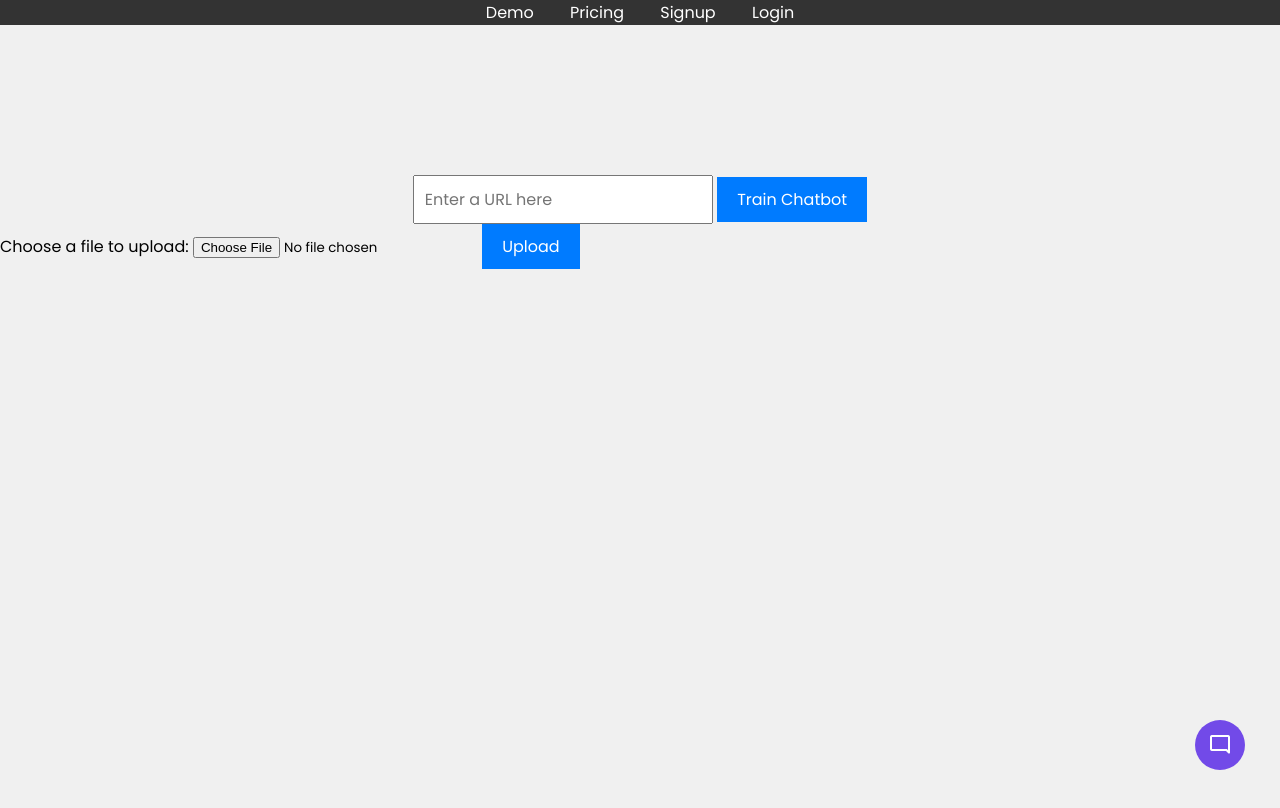
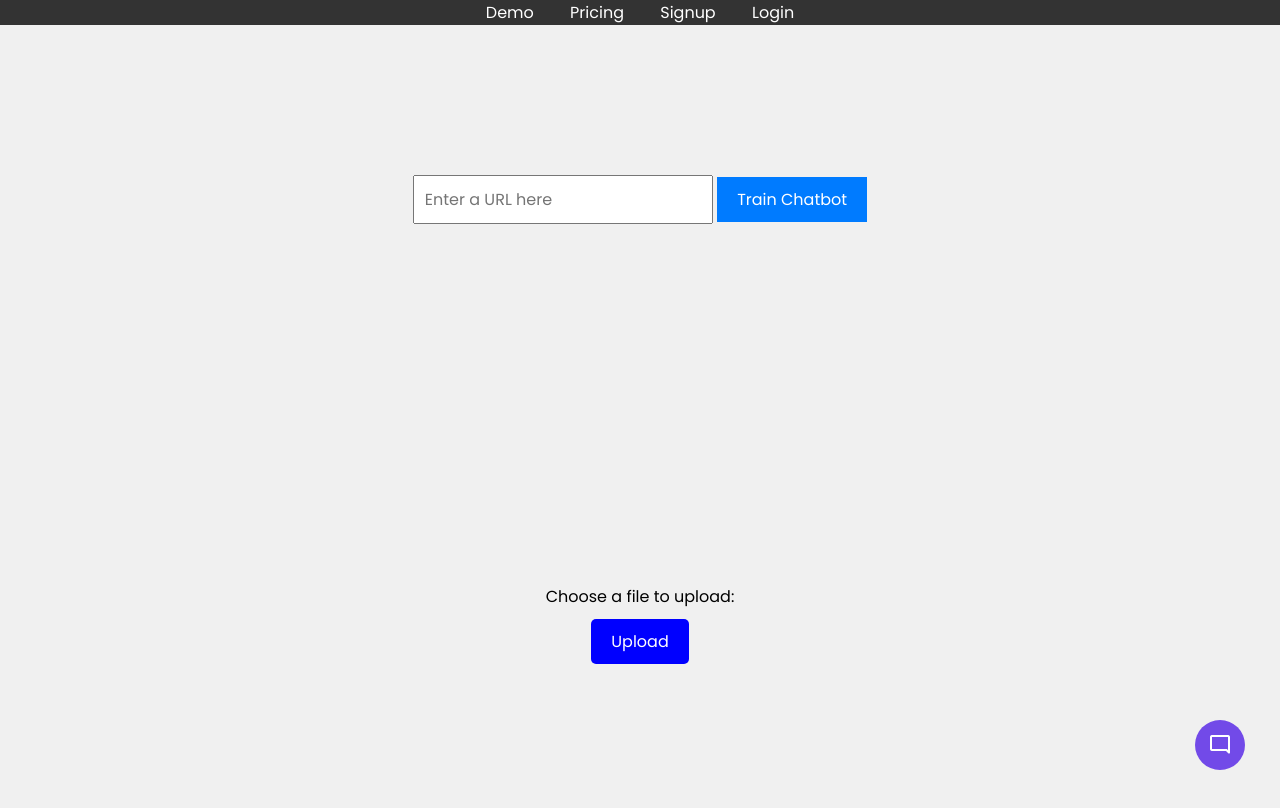
Before and after one commit to hughj095/Nodebot, a website: page public/index.html in a window 1280 px wide. Drawn offline with nearby package versions, Linux system fonts and the light colour scheme.

Commit message:
Update style.css

```diff
--- a/public/style.css
+++ b/public/style.css
@@ -84,13 +84,38 @@ button {
     cursor: pointer;
 }
 
-h2 {
-    text-align: center;
-    top-margin: 1000px;
+/* Center the container on the page */
+#file-upload-container {
+    display: flex;
+    flex-direction: column;
+    align-items: center;
+    justify-content: center;
+    height: 100vh; /* 100% of the viewport height for vertical centering */
 }
 
-form {
-    text-align: center;
+/* Style the label */
+#upload-label {
+    margin-bottom: 10px; /* Add some space between label and button */
+}
+
+/* Style the input type file */
+#file-input {
+    display: none; /* Hide the file input visually */
+}
+
+/* Style the upload button */
+#upload-button {
+    background-color: blue;
+    color: white;
+    border: none;
+    padding: 10px 20px;
+    cursor: pointer;
+    border-radius: 5px;
+}
+
+/* Add hover effect to the button */
+#upload-button:hover {
+    background-color: darkblue;
 }
 
 .chatbot-toggler {
```
